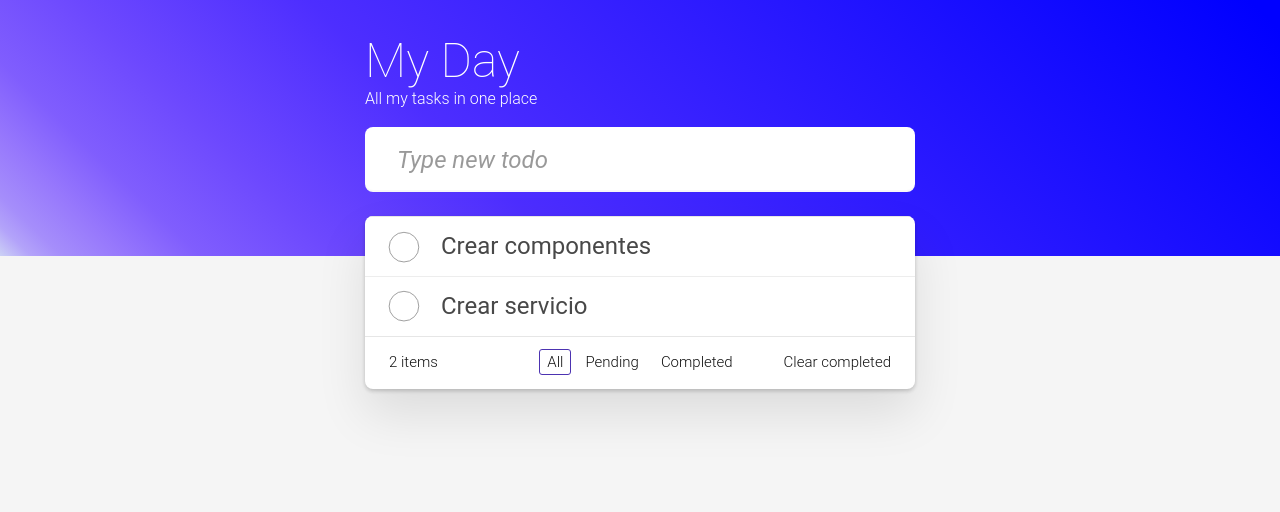
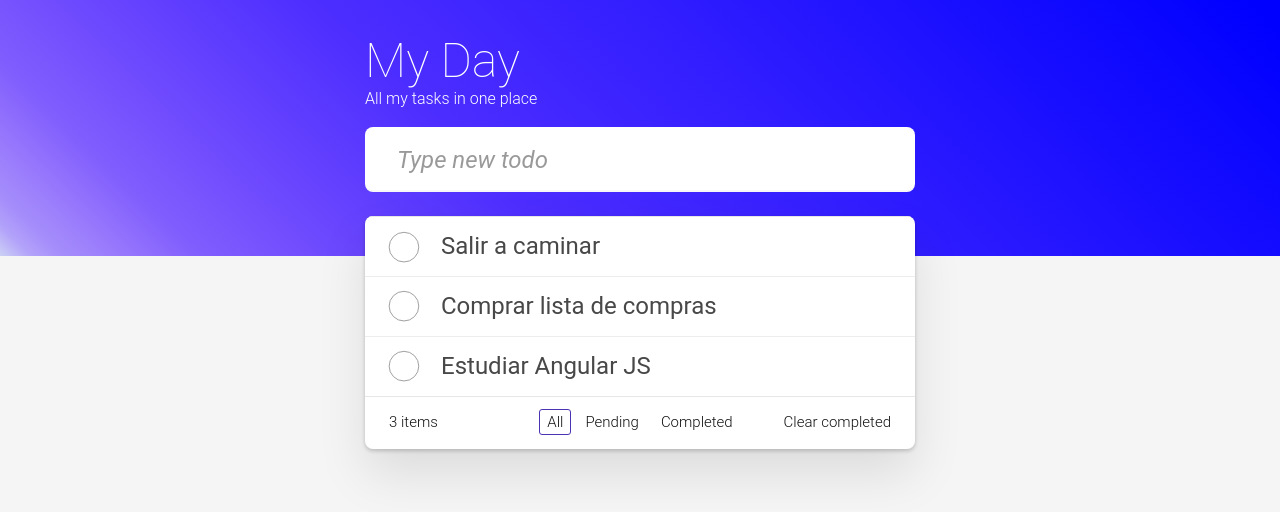
Before and after one commit to amandalimon/myday-app, an Angular app: page / in a window 1280 px wide. Shown: the top 512 px of the page. Built offline with nearby package versions, Linux system fonts and the light colour scheme.

Commit message:
deploy with firebase

```diff
--- a/angular.json
+++ b/angular.json
@@ -67,7 +67,7 @@
                 {
                   "type": "anyComponentStyle",
                   "maximumWarning": "2kB",
-                  "maximumError": "4kB"
+                  "maximumError": "5kB"
                 }
               ],
               "outputHashing": "all"
--- a/src/app/pages/home/home.component.ts
+++ b/src/app/pages/home/home.component.ts
@@ -15,12 +15,17 @@ export class HomeComponent {
   tasks = signal<Task[]>([
     {
       id: Date.now(),
-      title: 'Crear componentes',
+      title: 'Salir a caminar',
       completed: false,
     },
     {
       id: Date.now(),
-      title: 'Crear servicio',
+      title: 'Comprar lista de compras',
+      completed: false,
+    },
+    {
+      id: Date.now(),
+      title: 'Estudiar Angular JS',
       completed: false,
     },
   ]);
```
Also changed, not shown: firebase.json (added), 1 other file (tests, documents, lock files or other folders).
